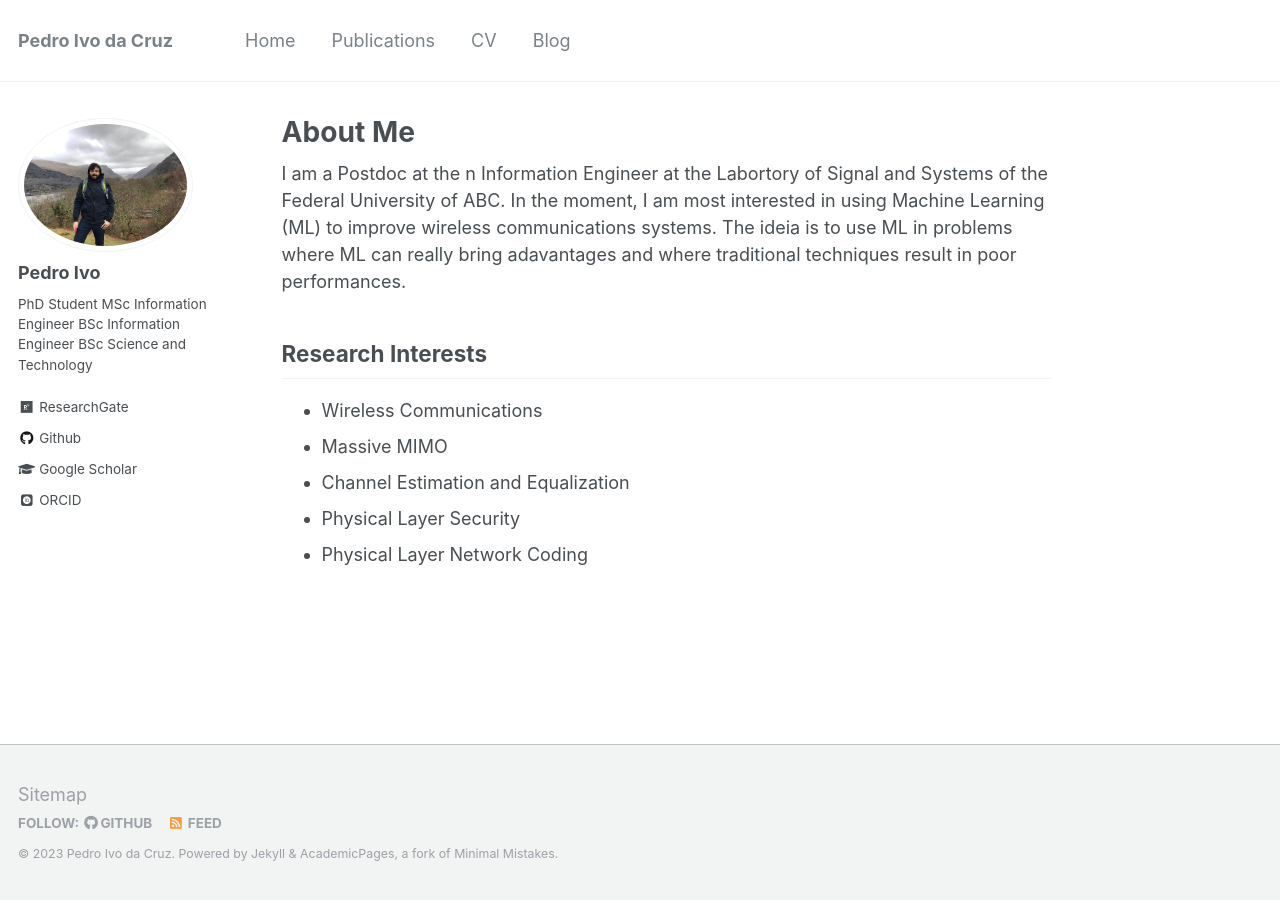
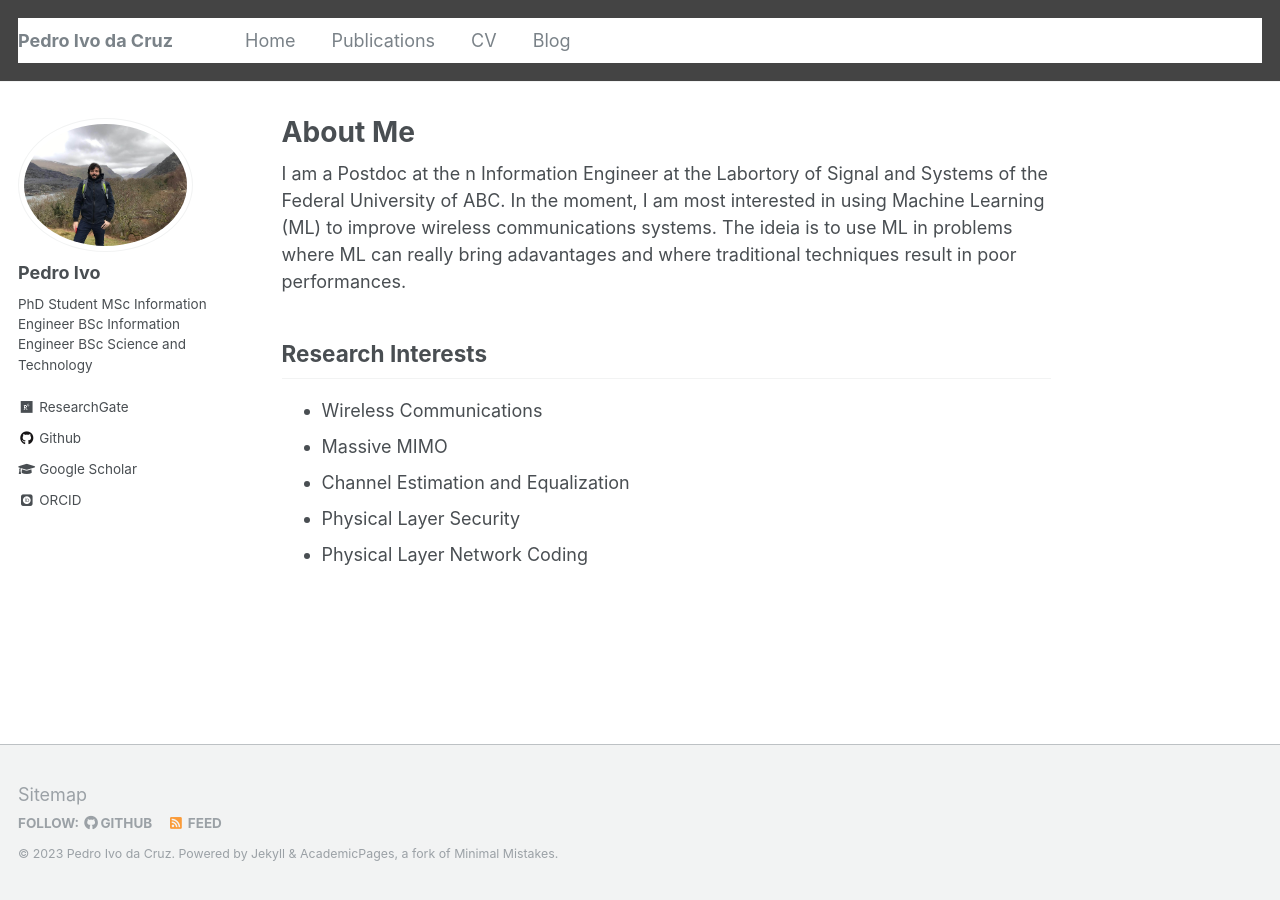
Before and after one commit to pedroidc/pedroidc.github.io, a Jekyll site: the page built from _pages/about.md, in a window 1280 px wide. Built offline with Jekyll 4.4.1, drawn with Linux system fonts in a browser that asks for light colours; some web fonts are replaced.

Commit message:
CHange background color of the navigation bar

```diff
--- a/_sass/_masthead.scss
+++ b/_sass/_masthead.scss
@@ -10,6 +10,7 @@
   -webkit-animation-delay: 0.15s;
           animation-delay: 0.15s;
   z-index: 20;
+  background-color: #444444;
 
   &__inner-wrap {
     @include container;
```
